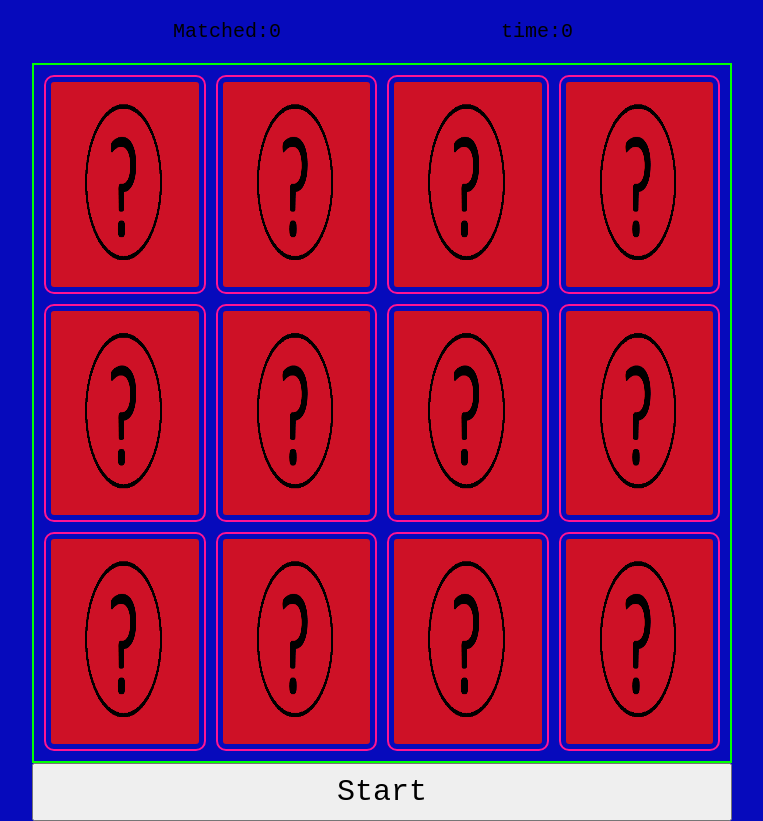
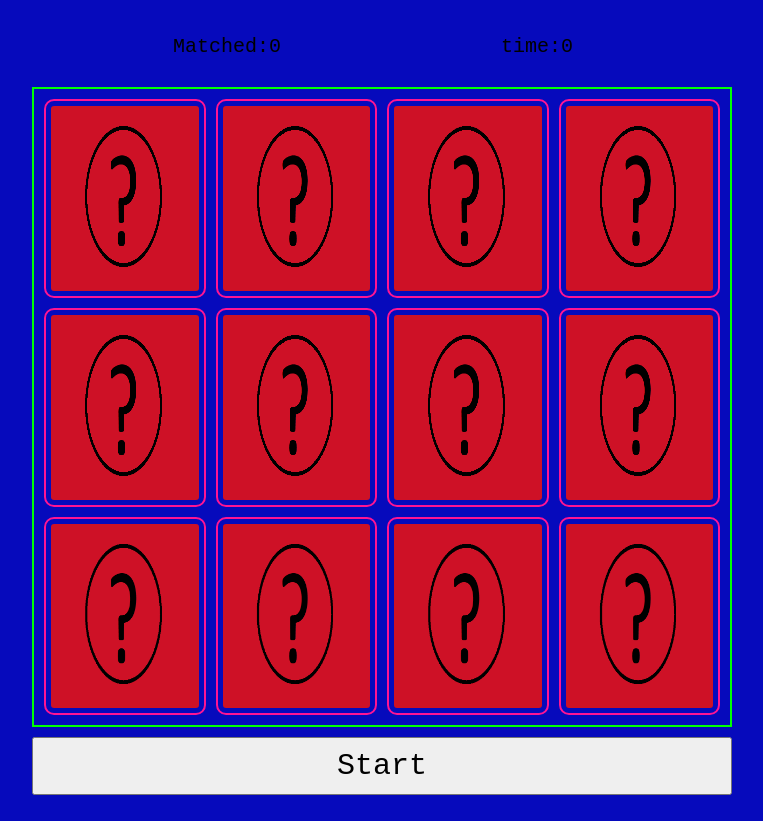
Before and after one commit to ferferroro/memory-game, a plain HTML site: page index.html in a window 1280 px wide. Shown: the whole page, without its empty margins (258-1021 px from the left). After the commit the page ends 800 px from the top, so only its background shows below. Drawn offline with Linux system fonts and the light colour scheme.

Commit message:
Update style.css

```diff
--- a/css/style.css
+++ b/css/style.css
@@ -14,7 +14,7 @@ body {
 .memory-game {
     margin: auto;
     width: 700px;
-    height: 700px;
+    height: 80vh;
     display: grid;
     grid-template-columns: repeat(4, 1fr);
     grid-gap: 10px;
```
